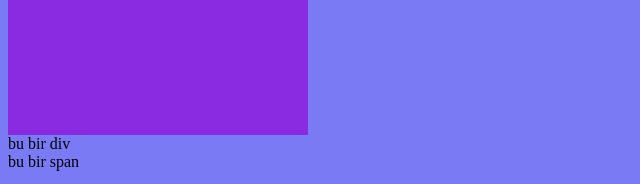
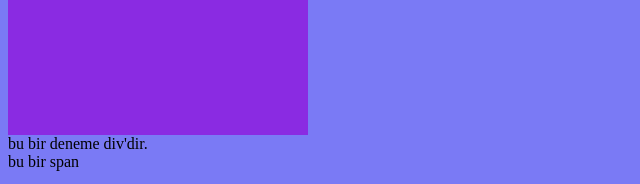
Before and after one commit to fatih-fidan/Javascript-Egitimi, a plain HTML site: page html-css-dersleri/index.html in a window 1280 px wide. Shown: the part 1660-1844 px from the top of the page, 0-640 px from the left. Drawn offline with Linux system fonts and the light colour scheme.

Commit message:
Deneme text

```diff
--- a/html-css-dersleri/index.html
+++ b/html-css-dersleri/index.html
@@ -57,7 +57,7 @@
 
 
 <div>
-    bu bir div
+    bu bir deneme div'dir.
 </div>
 <span>
     bu bir span
```
